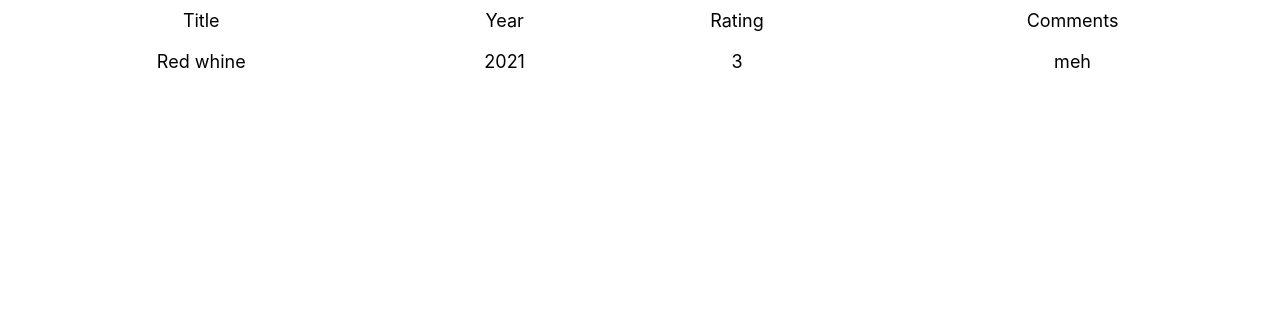
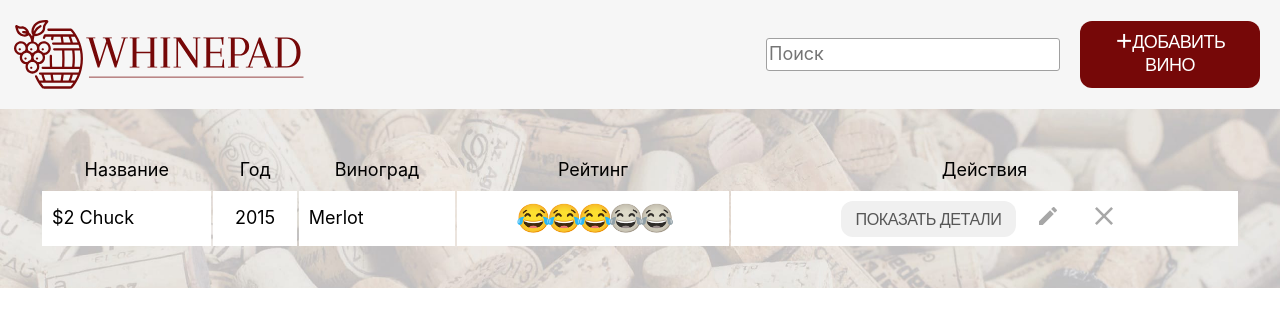
Before and after one commit to nikmel238/reactBook, a React (Create React App) app in the folder whinepad/: page / in a window 1280 px wide. Shown: the top 326 px of the page. Built offline with nearby package versions, Linux system fonts and the light colour scheme.

Commit message:
ready-made application

```diff
--- a/whinepad/src/App.js
+++ b/whinepad/src/App.js
@@ -1,26 +1,22 @@
 import './App.css';
 import Discovery from './components/Discovery';
-import Excel from './components/Excel';
+import DataFlow from './components/DataFlow';
 
-let headers = localStorage.getItem(`headers`);
-let data = localStorage.getItem(`data`);
-
-if (!headers) {
-  headers = [`Title`, `Year`, `Rating`, `Comments`];
-  data = [[`Red whine`, `2021`, `3`, `meh`]];
-}
+import schema from './config/schema';
 
 const isDiscovery = window.location.pathname.replace(/\//g, ``) === `discovery`;
+let data = JSON.parse(localStorage.getItem(`data`));
+
+if (!data) {
+  data = [{}];
+  Object.keys(schema).forEach((key) => (data[0][key] = schema[key].samples[0]));
+}
 
 function App() {
   if (isDiscovery) {
     return <Discovery />
   }
-  return (
-    <div>
-      <Excel headers={headers} initialData={data}/>
-    </div>
-  );
+  return <DataFlow schema={schema} initialData={data}/>;
 }
 
 export default App;
--- /dev/null
+++ b/whinepad/src/components/DataFlow.jsx
@@ -0,0 +1,99 @@
+import { useReducer, useState, useRef } from "react";
+import PropTypes from 'prop-types';
+
+import Header from "./Header";
+import Body from "./Body";
+import Dialog from "./Dialog";
+import Excel from "./Excel";
+import Form from "./Form";
+
+
+
+function commitToStorage(data) {
+    localStorage.setItem(`data`, JSON.stringify(data));
+}
+
+function reducer(data, action) {
+    if (action.type === 'save'){
+        data = structuredClone(data);
+        data.unshift(action.payload.formData);
+        commitToStorage(data);
+        return data;
+    }
+    if (action.type === 'excelchange'){
+        commitToStorage(action.payload.updatedData);
+        return action.payload.updatedData;
+    }
+}
+
+function DataFlow({schema, initialData}) {
+    const [data, dispatch] = useReducer(reducer, initialData);
+    const [addNew, setAddNew] = useState(false);
+    const [filter, setFilter] = useState(null);
+
+    const form = useRef(null);
+
+    function saveNew(action){
+        setAddNew(false);
+        if(action === 'dismiss'){
+            return;
+        }
+
+        const formData = {}
+        Array.from(form.current).forEach(
+            (input) => (formData[input.id] = input.value),
+        );
+
+        dispatch({
+            type: 'save',
+            payload: {formData},
+        })
+    }
+
+    function onExcelDataChange(updatedData){
+        dispatch({
+            type: 'excelchange',
+            payload: {updatedData},
+        })
+    }
+
+    function onSearch(e) {
+        setFilter(e.target.value);
+    }
+
+    return (
+        <div className="DataFlow">
+            <Header
+                onAdd={() => setAddNew(true)}
+                onSearch={onSearch}
+                count={data.length}
+            />
+            <Body>
+                <Excel
+                    schema={schema}
+                    initialData={data}
+                    key={data}
+                    onDataChange={(updatedData) => onExcelDataChange(updatedData)}
+                    filter={filter}
+                />
+                {addNew ? (
+                    <Dialog
+                        modal={true}
+                        header='Добавить новый элемент'
+                        confirmLabel='Добавить'
+                        onAction={(action) => saveNew(action)}
+                    >
+                        <Form ref={form} fields={schema}/>
+                    </Dialog>
+                ) : null}
+            </Body>
+        </div>
+    );
+}
+
+DataFlow.propTypes = {
+    schema: PropTypes.object.isRequired,
+    initialData: PropTypes.arrayOf(PropTypes.object).isRequired,
+}
+
+export default DataFlow;
--- a/whinepad/src/components/Discovery.jsx
+++ b/whinepad/src/components/Discovery.jsx
@@ -11,11 +11,27 @@ import Actions from "./Actions";
 import Dialog from "./Dialog";
 import Header from "./Header";
 
+import schema from '../config/schema.js';
+
 function Discovery() {
     return (
         <div>
             <h2>Excel</h2>
-            <Excel headers={[`Name`, `Year`]} initialData={[[`Charles`, `1859`], [`Antoine`, `1943`]]}/>
+            <Excel
+                schema={schema}
+                // headers={[`Name`, `Year`, `Grape`, `Rating`, `Actions`]}
+                initialData={schema.name.samples.map((_, idx) => {
+                    const element = {};
+                    for (let key in schema) {
+                        element[key] = schema[key].samples[idx];
+                    }
+                    return element;
+                })}
+                onDataChange={(data) => {
+                        console.log(data);
+                    }
+                }
+            />
             <h2>Logo</h2>
             <Logo />
             <h2>Body</h2>
--- a/whinepad/src/components/Excel.jsx
+++ b/whinepad/src/components/Excel.jsx
@@ -1,11 +1,17 @@
-import { useReducer, useState } from "react";
+import { useReducer, useState, useRef } from "react";
 import './Excel.css';
+import PropTypes from 'prop-types';
+import Actions from "./Actions";
+import classNames from 'classnames';
+import Rating from './Rating';
+import Dialog from './Dialog';
+import Form from './Form';
 
 let originalData = null;
 function reducer(data, action) {
     if (action.type === 'sort') {
       const {column, descending} = action.payload;
-      return structuredClone(data).sort((a, b) => {
+      return data.sort((a, b) => {
         if (a[column] === b[column]) {
           return 0;
         }
@@ -19,9 +25,18 @@ function reducer(data, action) {
       });
     }
     if (action.type === 'save') {
-      data[action.payload.edit.row][action.payload.edit.column] =
-        action.payload.value;
-      return data;
+      const {int, edit} = action.payload;
+      data[edit.row][edit.column] = int
+        ? parseInt(action.payload.value, 10) : action.payload.value;
+    }
+    if (action.type === 'delete') {
+      data = structuredClone(data);
+      data.splice(action.payload.rowidx, 1);
+    }
+    if (action.type === 'saveForm') {
+      Array.from(action.payload.form.current).forEach(
+        (input) => (data[action.payload.rowidx][input.id] = input.value),
+      );
     }
     if (action.type === 'startSearching') {
       originalData = data;
@@ -40,119 +55,214 @@ function reducer(data, action) {
         );
       });
     }
+    setTimeout(() => action.payload.onDataChange(data));
+    return data;
   }
 
-function Excel({headers, initialData}) {
+function Excel({schema, headers, initialData, onDataChange, filter}) {
     const [data, dispatch] = useReducer(reducer, initialData);
     const [sorting, setSorting] = useState({
-      column: null,
+      column: ``,
       descending: false,
     });
     const [edit, setEdit] = useState(null);
-    const [search, setSearch] = useState(false);
+    const [dialog, setDialog] = useState(null);
+
+    const form = useRef(null);
 
     function sort(e) {
-      const column = e.target.cellIndex;
+      const column = e.target.dataset.id;
+      // столбец "Действия" не подлежит сортировке
+      if(!column) {
+        return;
+      }
+
       const descending = sorting.column === column && !sorting.descending;
       setSorting({column, descending});
       dispatch({type: 'sort', payload: {column, descending}});
     }
 
     function showEditor(e) {
+      const config = e.target.dataset.schema;
+      if (!config || config === `rating`){
+        return;
+      }
       setEdit({
         row: parseInt(e.target.parentNode.dataset.row, 10),
-        column: e.target.cellIndex,
+        column: config,
       });
     }
 
     function save(e) {
       e.preventDefault();
       const value = e.target.firstChild.value;
+      const valueType = schema[e.target.parentNode.dataset.schema].type;
       dispatch({
         type: 'save',
         payload: {
           edit,
           value,
+          onDataChange,
+          int: valueType === 'year' || valueType === 'rating',
         },
       });
       setEdit(null);
     }
 
-    function toggleSearch() {
-      if (!search) {
-        dispatch({
-          type: 'startSearching',
-        });
-      } else {
-        dispatch({
-          type: 'doneSearching',
-        });
+    function handleAction(rowidx, type){
+      if (type === `delete`){
+        setDialog(
+          <Dialog
+            modal
+            header='Подтвердите удаление'
+            confirmLabel='Удалить'
+            onAction={(action) => {
+              setDialog(null);
+              if (action === 'confirm'){
+                dispatch({
+                  type: 'delete',
+                  payload: {
+                    rowidx,
+                    onDataChange,
+                  },
+                });
+              }
+            }}
+          >{`Вы действительно хотите удалить '${data[rowidx].name}'`}</Dialog>
+        );
       }
-      setSearch(!search);
+      const isEdit = type === 'edit';
+      if (type === 'info' || isEdit) {
+        const formPrefill = data[rowidx];
+        setDialog(
+          <Dialog
+            modal
+            extendedDismiss={!isEdit}
+            header={isEdit ? 'Редактировать элемент' : 'Подробная инфомрация'}
+            confirmLabel={isEdit ? 'Сохранить' : 'OK'}
+            hasCancel={isEdit}
+            onAction={(action) => {
+              setDialog(null);
+              if (isEdit && action === 'confirm') {
+                dispatch({
+                  type: 'saveForm',
+                  payload: {
+                    rowidx,
+                    onDataChange,
+                    form,
+                  }
+                });
+              }
+            }}>
+            <Form
+              ref={form}
+              fields={schema}
+              initialData={formPrefill}
+              readonly={!isEdit}
+            />
+          </Dialog>,
+        );
     }
+  }
 
-    function filter(e) {
-      const needle = e.target.value;
-      const column = e.target.dataset.idx;
-      dispatch({
-        type: 'search',
-        payload: {needle, column},
-      });
-      setEdit(null);
-    }
 
-    const searchRow = !search ? null : (
-      <tr onChange={filter}>
-        {headers.map((_, idx) => (
-          <td key={idx}>
-            <input type="text" data-idx={idx} />
-          </td>
-        ))}
-      </tr>
-    );
 
     return (
       <div className="Excel">
-        {/* <div className="toolbar">
-          <button onClick={toggleSearch}>
-            {search ? 'Hide search' : 'Show search'}
-          </button>
-        </div> */}
         <table>
           <thead onClick={sort}>
             <tr>
-              {headers.map((title, idx) => {
-                if (sorting.column === idx) {
-                  title += sorting.descending ? ' \u2191' : ' \u2193';
+              {Object.keys(schema).map((key) => {
+                let {label, show} = schema[key];
+                if (!show) {
+                  return null;
                 }
-                return <th key={idx}>{title}</th>;
-              })}
+                if (sorting.column === key) {
+                  label += sorting.descending ? ` \u2191` : ` \u2193`;
+                }
+                return (
+                  <th key={key} data-id={key}>
+                    {label}
+                  </th>
+                )
+                })}
+                <th className="ExcelNotSortable">Действия</th>
             </tr>
           </thead>
           <tbody onDoubleClick={showEditor}>
-            {searchRow}
-            {data.map((row, rowidx) => (
-              <tr key={rowidx} data-row={rowidx}>
-                {row.map((cell, columnidx) => {
-                  if (
-                    edit &&
-                    edit.row === rowidx &&
-                    edit.column === columnidx
-                  ) {
-                    cell = (
+
+            {data.map((row, rowidx) => {
+
+              if (filter) {
+                const needle = filter.toLowerCase();
+                let match = false;
+                const fields = Object.keys(schema);
+                for (let f = 0; f < fields.length; f++) {
+                  if (row[fields[f]].toString().toLowerCase().includes(needle)){
+                    match = true;
+                  }
+                }
+                if (!match) {
+                  return null;
+                }
+              }
+
+              return (
+                <tr key={rowidx} data-row={rowidx}>
+                {Object.keys(row).map((cell, columnidx) => {
+                  const config = schema[cell];
+                  if (!config.show) {
+                    return null;
+                  }
+                  let content = row[cell];
+                  if (edit && edit.row === rowidx && edit.column === cell){
+                    content = (
                       <form onSubmit={save}>
-                        <input type="text" defaultValue={cell} />
+                        <input type="text" defaultValue={content}/>
                       </form>
                     );
+                  } else if (config.type === `rating`) {
+                    content = (
+                      <Rating
+                        id={cell}
+                        readonly key={content}
+                        defaultValue={Number(content)}
+                      />
+                    )
                   }
-                  return <td key={columnidx}>{cell}</td>;
+                  return (
+                    <td
+                      key={columnidx}
+                      data-schema={cell}
+                      className={classNames({
+                        [`schema-${cell}`]: true,
+                        ExcelEditable: config.type !== `rating`,
+                        ExcelDataLeft: config.align === `left`,
+                        ExcelDataRight: config.align === `right`,
+                        ExcelDataCenter: config.align !== `left` && config.align !== `right`,
+                      })}
+                    >{content}</td>
+                  );
                 })}
+                <td>
+                  <Actions onAction={handleAction.bind(null, rowidx)}/>
+                </td>
               </tr>
-            ))}
+              );
+            }
+            )}
           </tbody>
         </table>
+        {dialog}
       </div>
     );
   }
 
-  export default Excel;
+  Excel.propTypes = {
+    schema: PropTypes.object,
+    initialData: PropTypes.arrayOf(PropTypes.object),
+    onDataChange: PropTypes.func,
+    filter: PropTypes.string,
+  }
+
+export default Excel;
--- a/whinepad/src/config/schema.js
+++ b/whinepad/src/config/schema.js
@@ -2,19 +2,19 @@ import classification from './classification';
 
 const schema = {
   name: {
-    label: 'Name',
+    label: 'Название',
     show: true,
     samples: ['$2 Chuck', 'Chateau React', 'Vint.js'],
     align: 'left',
   },
   year: {
-    label: 'Year',
+    label: 'Год',
     type: 'year',
     show: true,
     samples: [2015, 2013, 2021],
   },
   grape: {
-    label: 'Grape',
+    label: 'Виноград',
     type: 'suggest',
     options: classification.grapes,
     show: true,
@@ -22,13 +22,13 @@ const schema = {
     align: 'left',
   },
   rating: {
-    label: 'Rating',
+    label: 'Рейтинг',
     type: 'rating',
     show: true,
     samples: [3, 1, 5],
   },
   comments: {
-    label: 'Comments',
+    label: 'Комментарии',
     type: 'textarea',
     samples: ['Nice for the price', 'XML in my JS, orly??!', 'Lodi? Again!'],
   },
```
Also changed, not shown: whinepad/src/components/Dialog.jsx (+4 -4 lines), whinepad/src/components/Form.jsx (+16 -13 lines).
